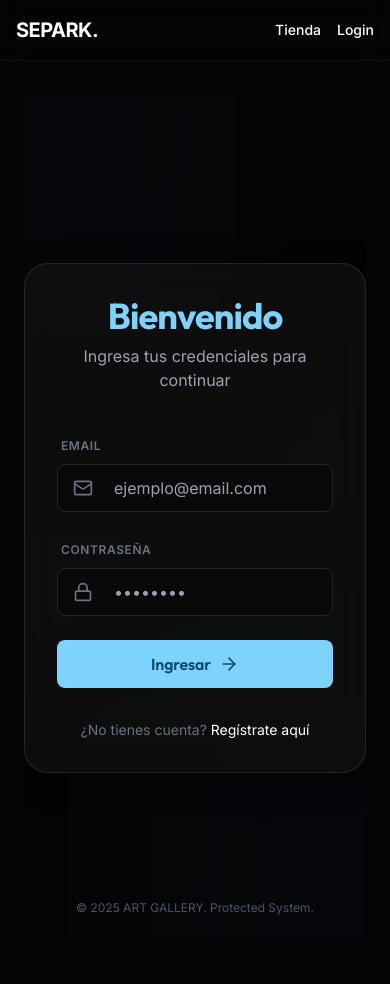
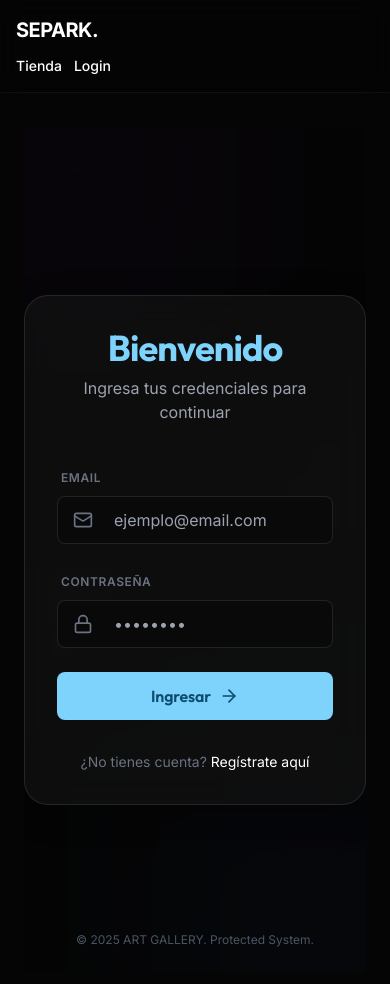
Before and after one commit to diem0002/SeparkSHOP, a Next.js app: page /login in a window 390 px wide. Shown: the top 984 px of the page. Built offline with nearby package versions, Linux system fonts and the light colour scheme; no server answers.

Commit message:
Mejorar navbar responsive para mobile

```diff
--- a/app/layout.tsx
+++ b/app/layout.tsx
@@ -23,11 +23,12 @@ export default async function RootLayout({
   return (
     <html lang="es">
       <body className={`${inter.variable} ${outfit.variable} antialiased`}>
-        <nav className="fixed top-0 w-full z-50 glass-effect border-b border-white/5 text-white p-4 md:p-6 flex justify-between items-center bg-black/20 backdrop-blur-md">
+        <nav className="fixed top-0 w-full z-50 glass-effect border-b border-white/5 text-white p-4 md:p-6 bg-black/20 backdrop-blur-md">
+          <div className="flex flex-col md:flex-row md:justify-between md:items-center gap-3 md:gap-0">
             <div className="pointer-events-auto">
               <Link href="/" className="text-xl font-bold font-heading tracking-tight">SEPARK.</Link>
             </div>
-          <div className="pointer-events-auto flex items-center gap-4 md:gap-6 font-medium text-sm md:text-base">
+            <div className="pointer-events-auto flex flex-wrap items-center gap-3 md:gap-6 font-medium text-sm">
               <Link href="/gallery" className="hover:opacity-70 transition-opacity">Tienda</Link>
               {session?.user ? (
                 <>
@@ -35,16 +36,17 @@ export default async function RootLayout({
                   {session.user.role === 'admin' && (
                     <Link href="/admin" className="hover:opacity-70 transition-opacity">Admin</Link>
                   )}
-                <div className="w-px h-4 bg-white/20"></div>
-                <span className="text-gray-400 text-xs">{session.user.email}</span>
+                  <div className="hidden md:block w-px h-4 bg-white/20"></div>
+                  <span className="text-gray-400 text-xs truncate max-w-[120px] md:max-w-none">{session.user.email}</span>
                   <LogoutButton />
                 </>
               ) : (
                 <Link href="/login" className="hover:opacity-70 transition-opacity">Login</Link>
               )}
             </div>
+          </div>
         </nav>
-        <main className="min-h-screen pt-24 pb-12 px-6">
+        <main className="min-h-screen pt-32 md:pt-24 pb-12 px-6">
           {children}
         </main>
       </body>
```
Lines whose indentation alone changed are shown as unchanged.
